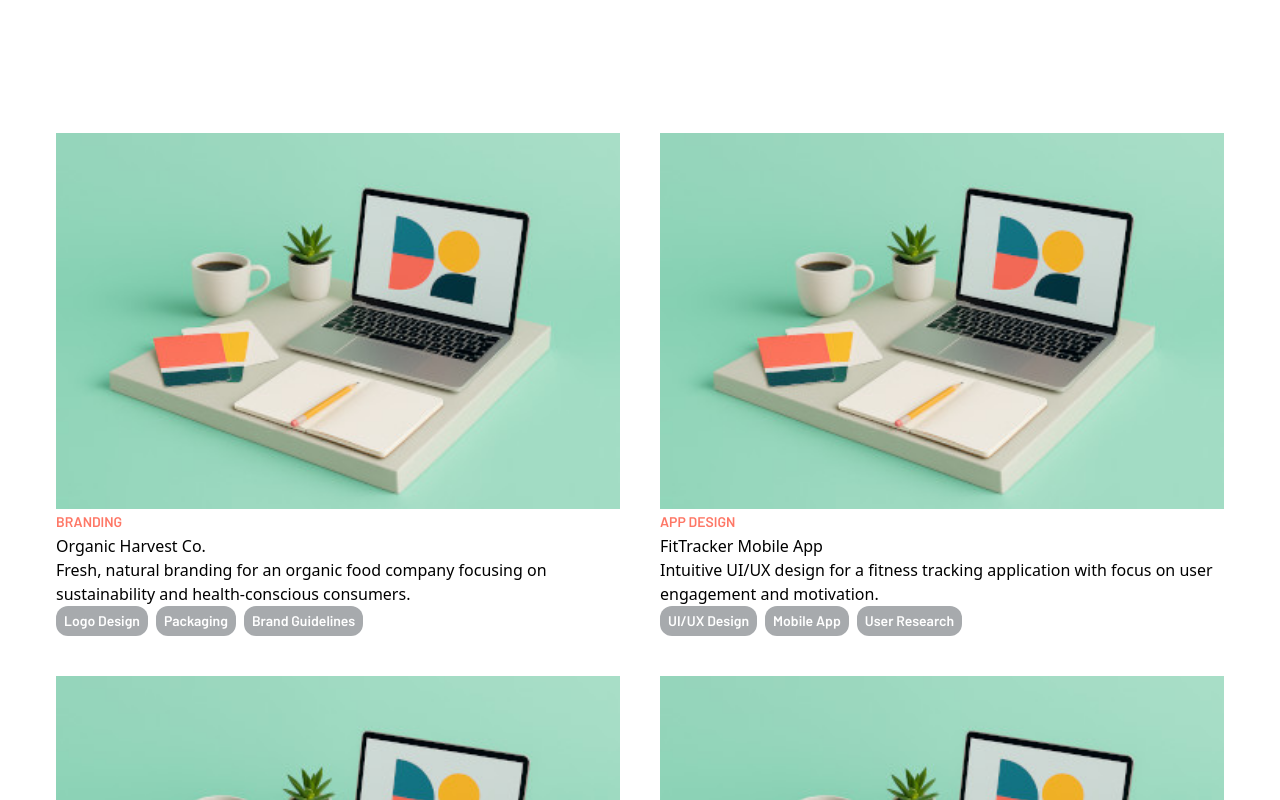
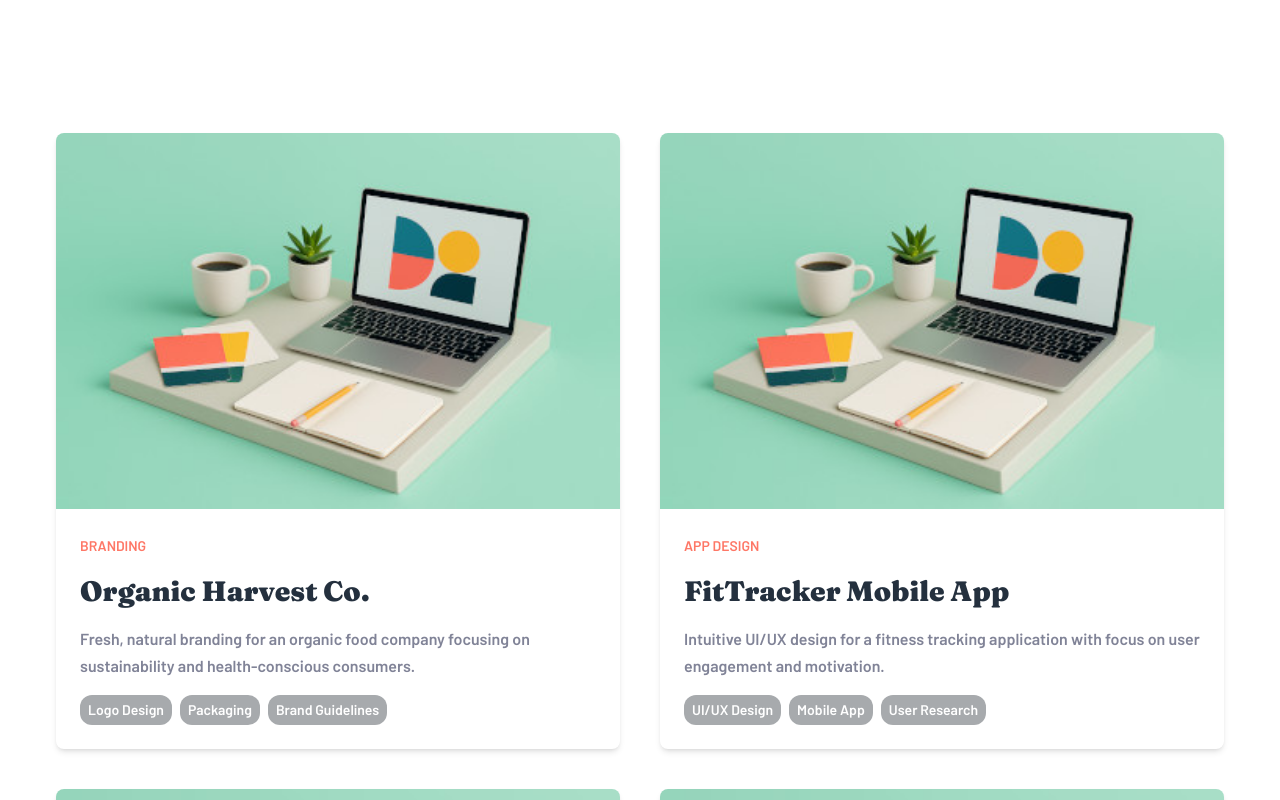
Before and after one commit to JakubM-I/agency-landing-page, a React (Vite) app: page /sunnyside/projects in a window 1280 px wide. Shown: the part 1480-2280 px from the top of the page. Built offline with nearby package versions, Linux system fonts and the light colour scheme.

Commit message:
Projects list styling

```diff
--- a/src/features/projects/FeaturedProject/index.tsx
+++ b/src/features/projects/FeaturedProject/index.tsx
@@ -10,7 +10,7 @@ const FeaturedProject: React.FC<ProjectProps> = ({ items, images }) => {
     return (
         <div className="py-16 sx:py-[67px] px-6 md:px-2 full:px-0">
 
-            <div className="flex flex-wrap md:flex-nowrap p-4 w-[min(1200px,100%)] mx-auto gap-10">
+            <div className="flex flex-wrap md:flex-nowrap p-4 w-[min(1200px,100%)] mx-auto gap-10 shadow-md">
                 <div className="flex-[1_1_55%] md:flex-[]0_0_50%]">
                     <img className="w-full" src={images[featuredItem.section][featuredItem.img]} alt={featuredItem.title} />
                 </div>
--- a/src/features/projects/Projects/index.tsx
+++ b/src/features/projects/Projects/index.tsx
@@ -9,12 +9,12 @@ const Projects: React.FC<ProjectProps> = ({ items, images }) => {
         <div className="py-16 sx:py-[67px] px-6 md:px-2 full:px-0">
             <div className="grid grid-cols-2 p-4 w-[min(1200px,100%)] mx-auto gap-10">
                 {projectsItem.map((item, index) => (
-                    <div key={index}>
+                    <div key={index} className="overflow-hidden rounded-lg shadow-md">
                         <img className="w-full" src={images[item.section][item.img]} alt={item.title} />
-                        <div>
+                        <div className="p-6 flex flex-col justify-start items-start gap-4">
                             <div className="text-preset-12 text-red-400 uppercase">{item.category}</div>
-                            <h3>{item.title}</h3>
-                            <p>{item.description}</p>
+                            <h3 className="text-preset-5 text-grey-950">{item.title}</h3>
+                            <p className="text-preset-11 text-left text-grey-550">{item.description}</p>
                             <ul className="flex flex-wrap gap-2 justify-start items-center">
                                 {item.tags?.map((tag, index) => (
                                     <li key={index} className="flex-[0_0_auto] text-preset-12 font-light leading-none text-white bg-grey-400 p-2 rounded-xl">{tag}</li>
@@ -24,7 +24,7 @@ const Projects: React.FC<ProjectProps> = ({ items, images }) => {
                     </div>
                 ))}
             </div>
-        </div >
+        </div>
     );
 }
 
--- a/src/index.css
+++ b/src/index.css
@@ -237,6 +237,9 @@
         background-color: #ffffff;
     }
 
-
+    .project-tags{
+        @apply text-preset-12;
+        font-weight: 400;
+    }
 
 }
```
